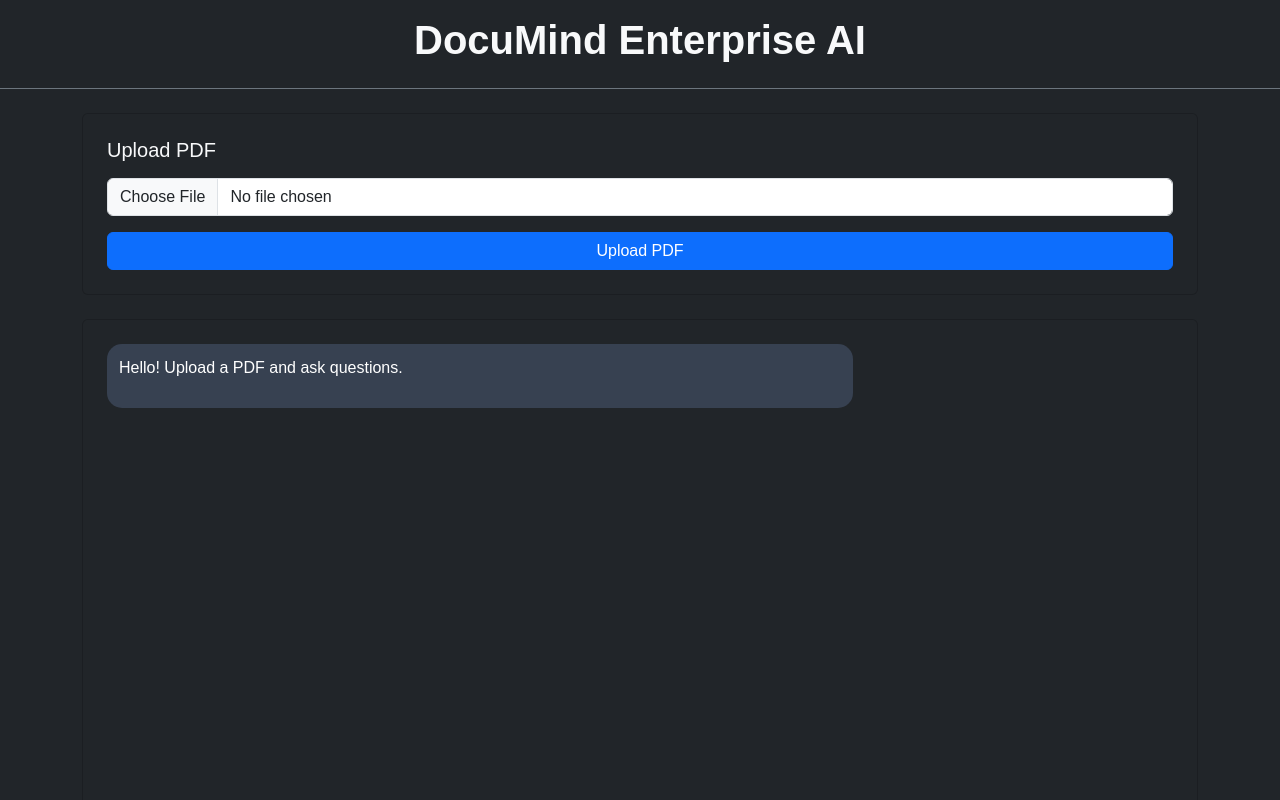
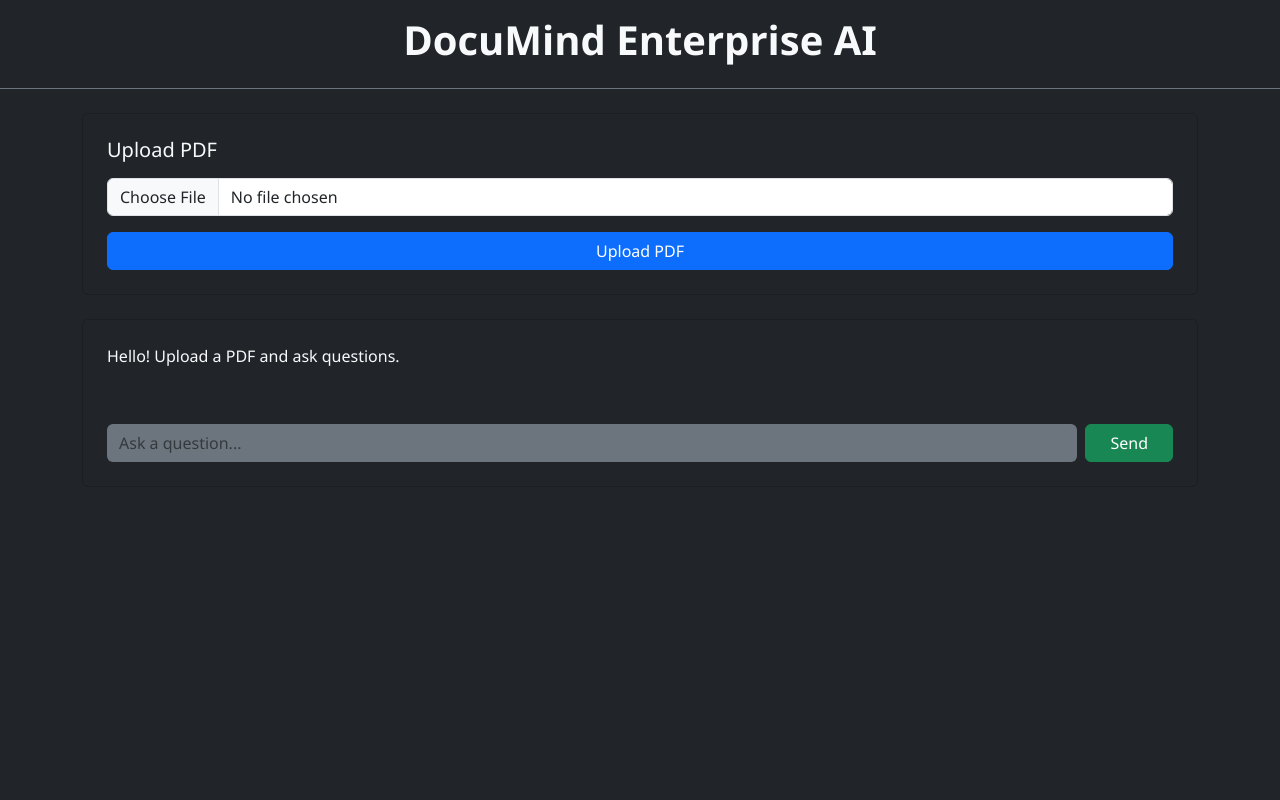
Before and after one commit to prit-nayi/DocuMind-Enterprise, a React (Create React App) app in the folder frontend/: page / in a window 1280 px wide. Shown: the top 800 px of the page. Built offline with nearby package versions, Linux system fonts and the light colour scheme.

Commit message:
Refactor CSS styles for body and form elements

```diff
--- a/frontend/src/index.css
+++ b/frontend/src/index.css
@@ -1,29 +1,34 @@
 body {
   margin: 0;
   padding: 0;
-  background-color: #111827;
-  color: white;
-  font-family: Arial, sans-serif;
+  min-height: 100vh;
+  color: #e0e7ff;
+  background: transparent;
+  font-family: 'Segoe UI', Inter, system-ui, -apple-system, BlinkMacSystemFont, sans-serif;
 }
 
-.chat-container {
-  height: 600px;
-  overflow-y: auto;
+* {
+  box-sizing: border-box;
 }
 
-.user-message {
-  background-color: #0d6efd;
-  color: white;
-  padding: 12px;
-  border-radius: 15px;
-  max-width: 70%;
-  margin-left: auto;
+button,
+input,
+textarea,
+select {
+  font: inherit;
 }
 
-.ai-message {
-  background-color: #374151;
-  color: white;
-  padding: 12px;
-  border-radius: 15px;
-  max-width: 70%;
+html {
+  scroll-behavior: smooth;
 }
+
+input::placeholder,
+textarea::placeholder {
+  color: rgba(224, 231, 255, 0.5);
+}
+
+button:focus,
+input:focus,
+textarea:focus {
+  outline: none;
+}
```
